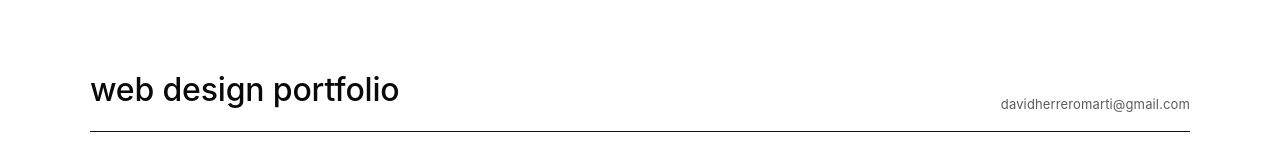
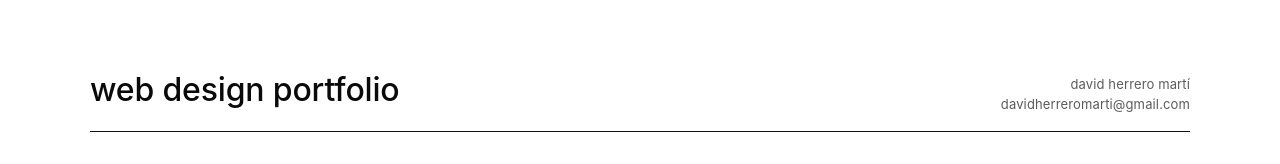
Before and after one commit to dahemar/dhm_portfolio, a plain HTML site: page index.html in a window 1280 px wide. Shown: the top 164 px of the page. Drawn offline with Linux system fonts and the light colour scheme; no server answers.

Commit message:
Restore name in header

```diff
--- a/index.html
+++ b/index.html
@@ -175,6 +175,7 @@
     <header>
       <h1>web design portfolio</h1>
       <div class="meta">
+        <div>david herrero martí</div>
         <a href="mailto:davidherreromarti@gmail.com">davidherreromarti@gmail.com</a>
       </div>
     </header>
```
